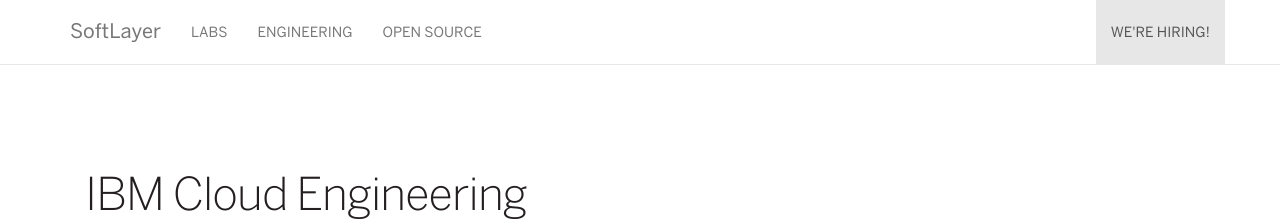
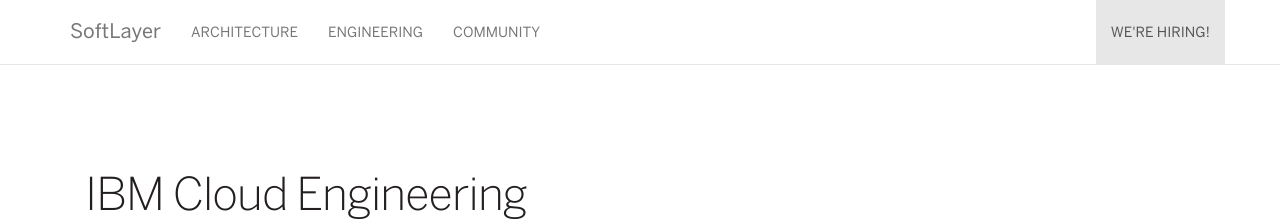
Before and after one commit to caleorourke/blue, a Jekyll site: the page built from index.html, in a window 1280 px wide. Shown: the top 221 px of the page. Built offline with Jekyll 4.4.1, drawn with Linux system fonts in a browser that asks for light colours.

Commit message:
update sitenav categories

```diff
--- a/_includes/sitenav.html
+++ b/_includes/sitenav.html
@@ -17,9 +17,9 @@
         <div class="collapse navbar-collapse navbar-ex1-collapse">
           <ul class="nav navbar-nav">
             <li class="hidden"><a class="smooth" href="#page-top"></a></li>
-            <li><a class="smooth" href="#labs">Labs</a></li>
+            <li><a class="smooth" href="#architecture">Architecture</a></li>
             <li><a class="smooth" href="#engineering">Engineering</a></li>
-            <li><a class="smooth" href="#oss">Open Source</a></li>
+            <li><a class="smooth" href="#community">Community</a></li>
           </ul>
           <ul class="nav navbar-nav navbar-right">
             <li><a class="smooth" href="#jobs">We're Hiring!</a></li>
```
